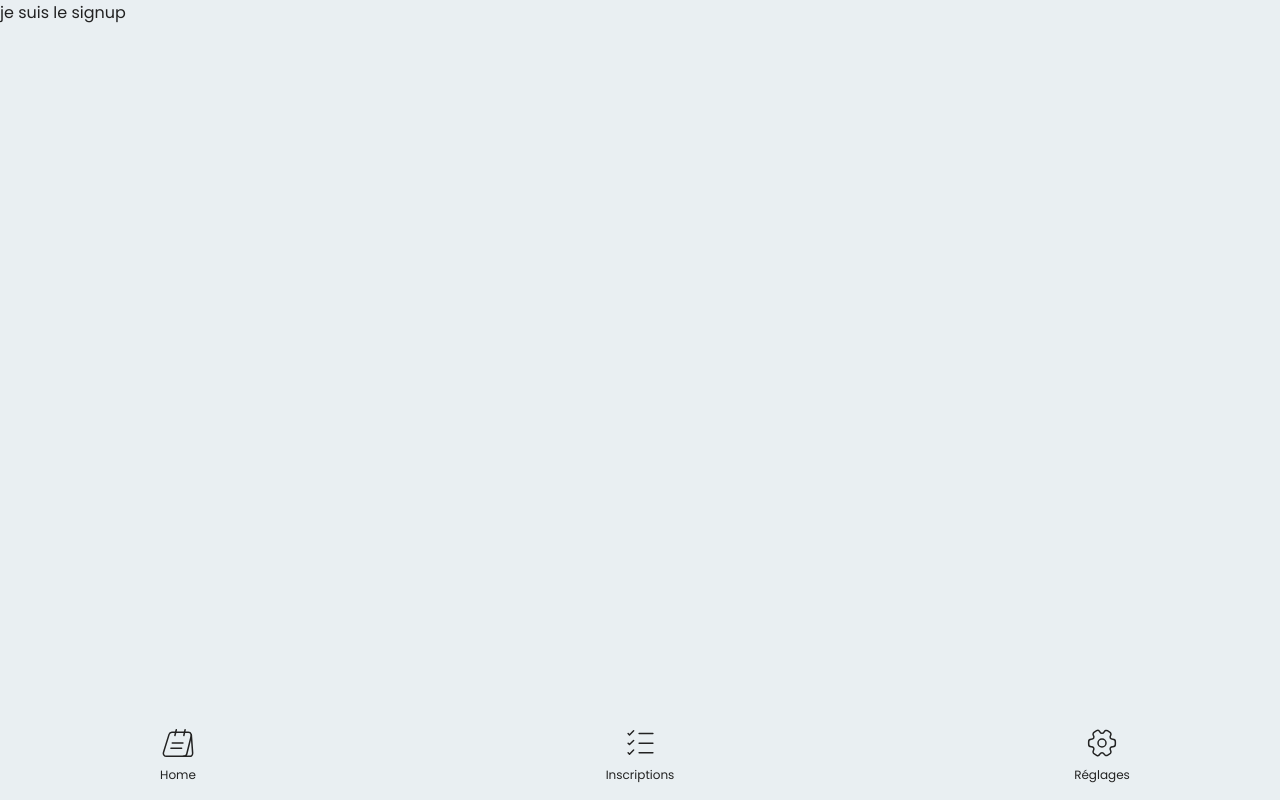
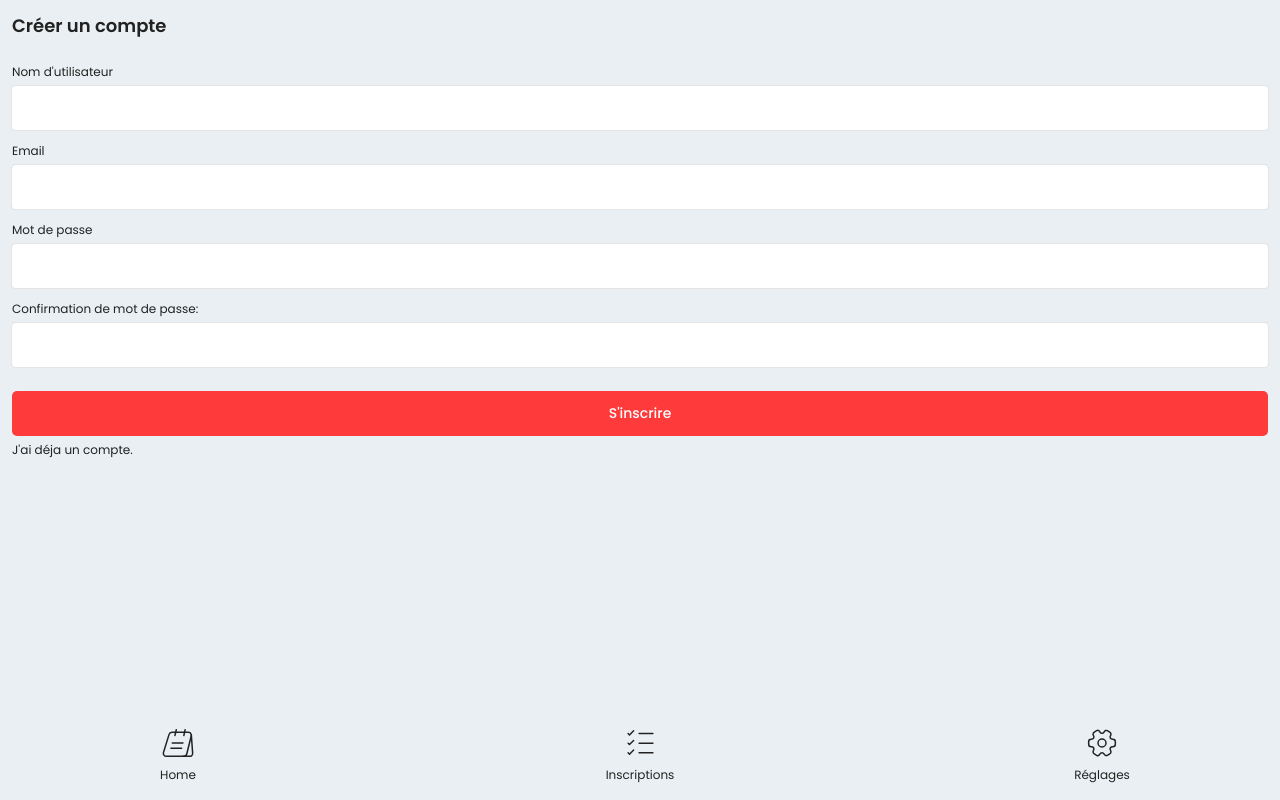
Before and after one commit to LouisMony/EventV2, a React (Create React App) app: page /register/creer-un-compte in a window 1280 px wide. Built offline with nearby package versions, Linux system fonts and the light colour scheme.

Commit message:
front register pages

```diff
--- a/src/pages/Register/SignIn.jsx
+++ b/src/pages/Register/SignIn.jsx
@@ -1,11 +1,60 @@
-import React from 'react'
+import React, { useState } from 'react';
+import { Link } from 'react-router-dom';
+import '../../style/StyleRegister.scss';
 
 const SignIn = () => {
+  const [formData, setFormData] = useState({
+    email: '',
+    password: '',
+  });
+
+  const [errorMessage, setErrorMessage] = useState('');
+
+  const handleChange = (e) => {
+    const { name, value } = e.target;
+    setFormData({
+      ...formData,
+      [name]: value,
+    });
+  };
+
+  const handleSubmit = (e) => {
+    e.preventDefault();
+    console.log('FormData:', formData);
+  };
+
   return (
-    <div>
-      Je suis la page signIn
+    <div className='register'>
+      <h2>Me connecter</h2>
+      <form onSubmit={handleSubmit}>
+        <label>
+          <span>Email</span>
+          <input
+            type="email"
+            name="email"
+            value={formData.email}
+            onChange={handleChange}
+            required
+          />
+        </label>
+
+        <label>
+          <span>Mot de passe</span>
+          <input
+            type="password"
+            name="password"
+            value={formData.password}
+            onChange={handleChange}
+            required
+          />
+        </label>
+
+        <button type="submit">Me connecter</button>
+      </form>
+      {errorMessage && <p style={{ color: 'red' }}>{errorMessage}</p>}
+      <Link to={'/register/creer-un-compte'}>Je n'ai pas encore de compte.</Link>
     </div>
-  )
-}
+  );
+};
 
-export default SignIn
+export default SignIn;
--- a/src/pages/Register/SignUp.jsx
+++ b/src/pages/Register/SignUp.jsx
@@ -1,11 +1,89 @@
-import React from 'react'
+import React, { useState } from 'react';
+import { Link } from 'react-router-dom';
+import '../../style/StyleRegister.scss';
 
 const SignUp = () => {
+  const [formData, setFormData] = useState({
+    username: '',
+    email: '',
+    password: '',
+    confirmPassword: '',
+  });
+
+  const [errorMessage, setErrorMessage] = useState('');
+
+  const handleChange = (e) => {
+    const { name, value } = e.target;
+    setFormData({
+      ...formData,
+      [name]: value,
+    });
+  };
+
+  const handleSubmit = (e) => {
+    e.preventDefault();
+    if (formData.password !== formData.confirmPassword) {
+      setErrorMessage("Les mots de passe ne correspondent pas.");
+    } else {
+      console.log('FormData:', formData);
+      setErrorMessage('');
+    }
+  };
+
   return (
-    <div>
-      je suis le signup
+    <div className='register'>
+      <h2>Créer un compte</h2>
+      <form onSubmit={handleSubmit}>
+        <label>
+          <span>Nom d'utilisateur</span>
+          <input
+            type="text"
+            name="username"
+            value={formData.username}
+            onChange={handleChange}
+            required
+          />
+        </label>
+
+        <label>
+          <span>Email</span>
+          <input
+            type="email"
+            name="email"
+            value={formData.email}
+            onChange={handleChange}
+            required
+          />
+        </label>
+
+        <label>
+          <span>Mot de passe</span>
+          <input
+            type="password"
+            name="password"
+            value={formData.password}
+            onChange={handleChange}
+            required
+          />
+        </label>
+
+        <label>
+          <span>Confirmation de mot de passe:</span>
+          <input
+            type="password"
+            name="confirmPassword"
+            value={formData.confirmPassword}
+            onChange={handleChange}
+            required
+          />
+        </label>
+        <button type="submit">S'inscrire</button>
+      </form>
+      {errorMessage && <p className='formError_p'>{errorMessage}</p>}
+
+      <Link to={'/register/me-connecter'}>J'ai déja un compte.</Link>
     </div>
-  )
-}
+  );
+};
 
-export default SignUp
+export default SignUp;
--- a/src/style/StyleHome.scss
+++ b/src/style/StyleHome.scss
@@ -121,7 +121,6 @@
                                 font-size: 18px;
                                 font-weight: 500;
                             }
-
                         }
 
                         img{
--- /dev/null
+++ b/src/style/StyleRegister.scss
@@ -0,0 +1,69 @@
+@import '../index.scss';
+
+.register{
+    height: 100vh;
+    padding: calc($baseUnit/2);
+
+    h2{
+        font-weight: 600;
+        font-size: 18px;
+    }
+
+    a{
+        font-size: 12px;
+    }
+
+    form{
+        margin-top: calc($baseUnit);
+        display: flex;
+        flex-direction: column;
+        gap: calc($baseUnit/2);
+
+
+        label{
+            position: relative;
+            display: flex;
+            flex-direction: column;
+            gap: 5px;
+
+            span{
+                font-size: 12px;
+            }
+            input{
+                border-radius: 3px;
+                outline: 1px solid rgb(229, 229, 229);
+                border: none;
+                padding: calc($baseUnit/2);
+                transition: all 400ms linear;
+
+                &:focus{
+                    outline: 1px solid $mainColor;
+                }
+            }
+        }
+
+        button{
+            margin-top: 12px;
+            background-color: $mainColor;
+            border: none;
+            color: white;
+            font-weight: 500;
+            font-size: 14px;
+            padding: calc($baseUnit/2);
+            border-radius: 5px;
+            transition: all 300ms linear;
+
+            &:hover{
+                background-color: $mainColorHover;
+            }
+        }
+
+
+    }
+    .formError_p{
+        margin-top: 12px;
+        margin-bottom: 12px;
+        font-size: 12px;
+        color: $mainColor;
+    }
+}
```
